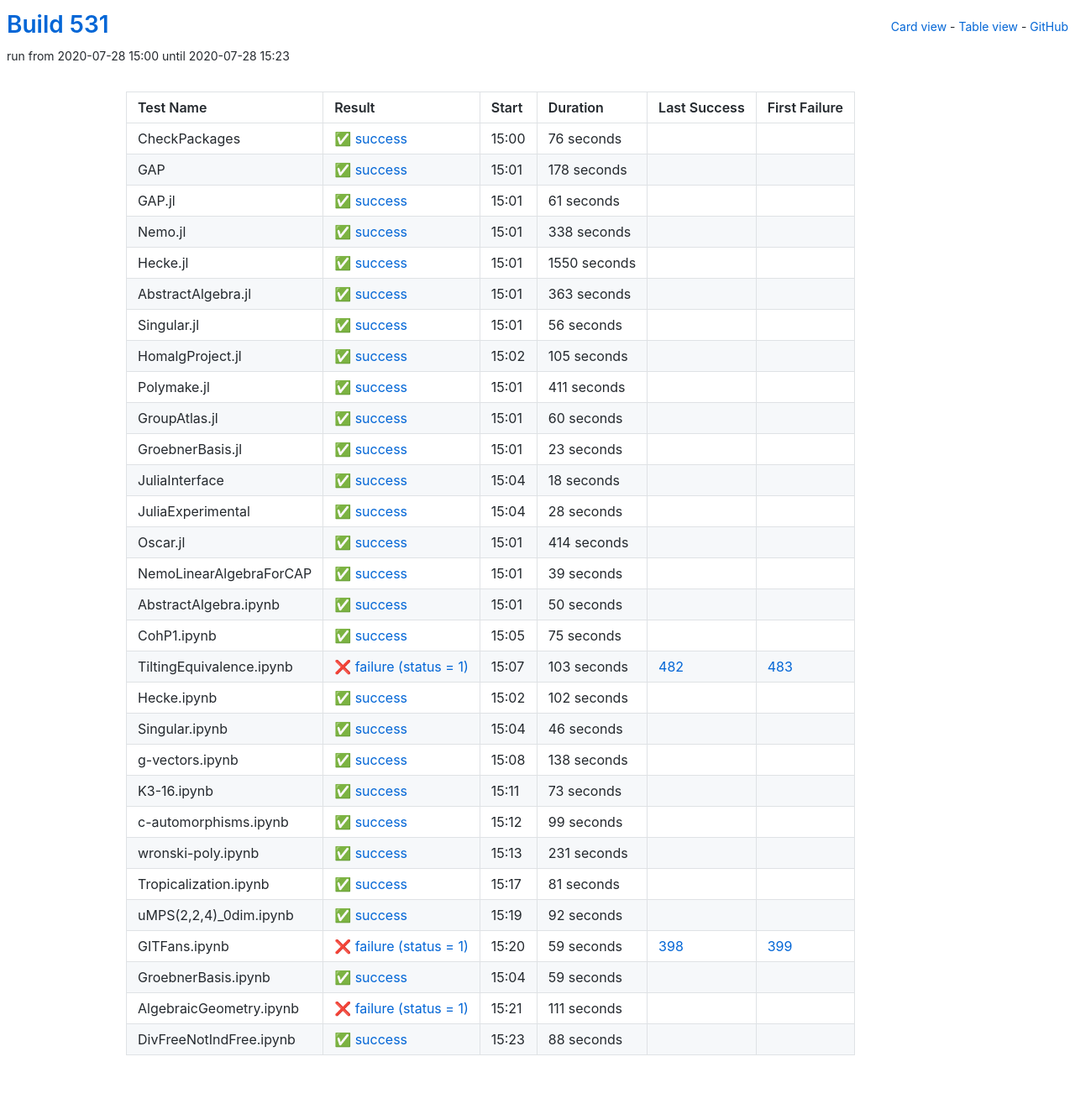
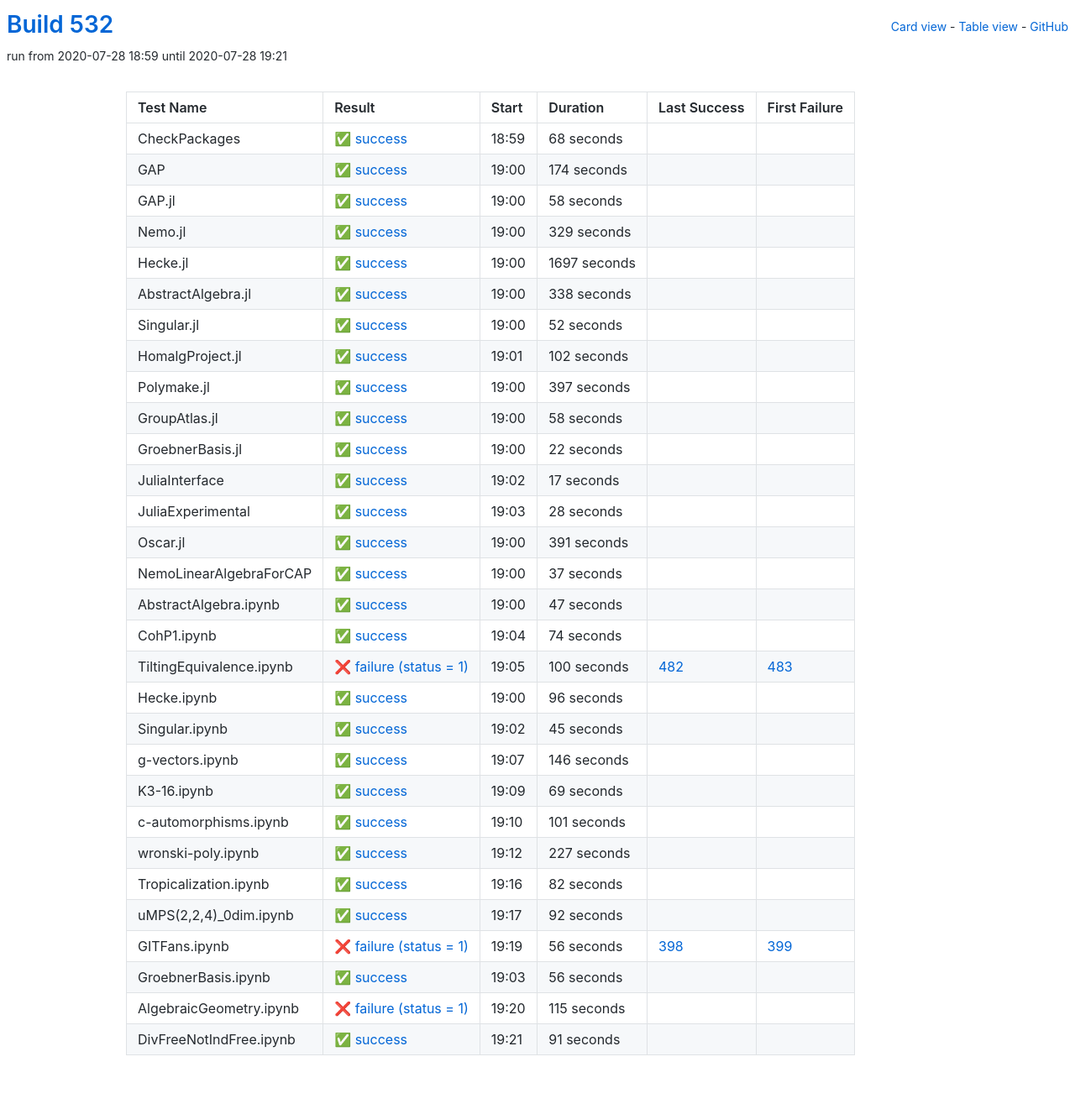
Before and after one commit to oscar-system/oscar-ci-status-stable, a Jekyll site: the page built from table.html, in a window 1280 px wide. Shown: the whole page at 84% size. Built offline with Jekyll 4.4.1, drawn with Linux system fonts in a browser that asks for light colours.

Commit message:
Build #532

```diff
--- a/_data/ci.yml
+++ b/_data/ci.yml
@@ -1,6 +1,6 @@
 ---
-build: 531
-build_url: https://oscarci.mathematik.uni-kl.de/job/oscar-stable/531/
+build: 532
+build_url: https://oscarci.mathematik.uni-kl.de/job/oscar-stable/532/
 job: oscar-stable
 organization: oscar-system
 repo: oscar-ci-status-stable
@@ -8,44 +8,68 @@ repourl: https://github.com/oscar-system/oscar-ci-status-stable
 tests:
 - name: CheckPackages
   id: checkpackages
-  log: https://oscarci.mathematik.uni-kl.de/job/oscar-stable/531/artifact/logs/build-531/CheckPackages.log
-  start: 2020-07-28 15:00
+  log: https://oscarci.mathematik.uni-kl.de/job/oscar-stable/532/artifact/logs/build-532/CheckPackages.log
+  start: 2020-07-28 18:59
   success: true
   exitcode: 0
   status: success
-  duration: 76
+  duration: 68
   last_success: false
   last_success_url:
   first_failure: false
   first_failure_url:
 - name: GAP
   id: gap
-  log: https://oscarci.mathematik.uni-kl.de/job/oscar-stable/531/artifact/logs/build-531/GAP.log
-  start: 2020-07-28 15:01
+  log: https://oscarci.mathematik.uni-kl.de/job/oscar-stable/532/artifact/logs/build-532/GAP.log
+  start: 2020-07-28 19:00
   success: true
   exitcode: 0
   status: success
-  duration: 178
+  duration: 174
   last_success: false
   last_success_url:
   first_failure: false
   first_failure_url:
 - name: GAP.jl
   id: gap-jl
-  log: https://oscarci.mathematik.uni-kl.de/job/oscar-stable/531/artifact/logs/build-531/GAP.jl.log
-  start: 2020-07-28 15:01
+  log: https://oscarci.mathematik.uni-kl.de/job/oscar-stable/532/artifact/logs/build-532/GAP.jl.log
+  start: 2020-07-28 19:00
   success: true
   exitcode: 0
   status: success
-  duration: 61
+  duration: 58
   last_success: false
   last_success_url:
   first_failure: false
   first_failure_url:
 - name: Nemo.jl
   id: nemo-jl
-  log: https://oscarci.mathematik.uni-kl.de/job/oscar-stable/531/artifact/logs/build-531/Nemo.jl.log
-  start: 2020-07-28 15:01
+  log: https://oscarci.mathematik.uni-kl.de/job/oscar-stable/532/artifact/logs/build-532/Nemo.jl.log
+  start: 2020-07-28 19:00
+  success: true
+  exitcode: 0
+  status: success
+  duration: 329
+  last_success: false
+  last_success_url:
+  first_failure: false
+  first_failure_url:
+- name: Hecke.jl
+  id: hecke-jl
+  log: https://oscarci.mathematik.uni-kl.de/job/oscar-stable/532/artifact/logs/build-532/Hecke.jl.log
+  start: 2020-07-28 19:00
+  success: true
+  exitcode: 0
+  status: success
+  duration: 1697
+  last_success: false
+  last_success_url:
+  first_failure: false
+  first_failure_url:
+- name: AbstractAlgebra.jl
+  id: abstractalgebra-jl
+  log: https://oscarci.mathematik.uni-kl.de/job/oscar-stable/532/artifact/logs/build-532/AbstractAlgebra.jl.log
+  start: 2020-07-28 19:00
   success: true
   exitcode: 0
   status: success
@@ -54,106 +78,82 @@ tests:
   last_success_url:
   first_failure: false
   first_failure_url:
-- name: Hecke.jl
-  id: hecke-jl
-  log: https://oscarci.mathematik.uni-kl.de/job/oscar-stable/531/artifact/logs/build-531/Hecke.jl.log
-  start: 2020-07-28 15:01
+- name: Singular.jl
+  id: singular-jl
+  log: https://oscarci.mathematik.uni-kl.de/job/oscar-stable/532/artifact/logs/build-532/Singular.jl.log
+  start: 2020-07-28 19:00
   success: true
   exitcode: 0
   status: success
-  duration: 1550
-  last_success: false
-  last_success_url:
-  first_failure: false
-  first_failure_url:
-- name: AbstractAlgebra.jl
-  id: abstractalgebra-jl
-  log: https://oscarci.mathematik.uni-kl.de/job/oscar-stable/531/artifact/logs/build-531/AbstractAlgebra.jl.log
-  start: 2020-07-28 15:01
-  success: true
-  exitcode: 0
-  status: success
-  duration: 363
-  last_success: false
-  last_success_url:
-  first_failure: false
-  first_failure_url:
-- name: Singular.jl
-  id: singular-jl
-  log: https://oscarci.mathematik.uni-kl.de/job/oscar-stable/531/artifact/logs/build-531/Singular.jl.log
-  start: 2020-07-28 15:01
-  success: true
-  exitcode: 0
-  status: success
-  duration: 56
+  duration: 52
   last_success: false
   last_success_url:
   first_failure: false
   first_failure_url:
 - name: HomalgProject.jl
   id: homalgproject-jl
-  log: https://oscarci.mathematik.uni-kl.de/job/oscar-stable/531/artifact/logs/build-531/HomalgProject.jl.log
-  start: 2020-07-28 15:02
+  log: https://oscarci.mathematik.uni-kl.de/job/oscar-stable/532/artifact/logs/build-532/HomalgProject.jl.log
+  start: 2020-07-28 19:01
   success: true
   exitcode: 0
   status: success
-  duration: 105
+  duration: 102
   last_success: false
   last_success_url:
   first_failure: false
   first_failure_url:
 - name: Polymake.jl
   id: polymake-jl
-  log: https://oscarci.mathematik.uni-kl.de/job/oscar-stable/531/artifact/logs/build-531/Polymake.jl.log
-  start: 2020-07-28 15:01
+  log: https://oscarci.mathematik.uni-kl.de/job/oscar-stable/532/artifact/logs/build-532/Polymake.jl.log
+  start: 2020-07-28 19:00
   success: true
   exitcode: 0
   status: success
-  duration: 411
+  duration: 397
   last_success: false
   last_success_url:
   first_failure: false
   first_failure_url:
 - name: GroupAtlas.jl
   id: groupatlas-jl
-  log: https://oscarci.mathematik.uni-kl.de/job/oscar-stable/531/artifact/logs/build-531/GroupAtlas.jl.log
-  start: 2020-07-28 15:01
+  log: https://oscarci.mathematik.uni-kl.de/job/oscar-stable/532/artifact/logs/build-532/GroupAtlas.jl.log
+  start: 2020-07-28 19:00
   success: true
   exitcode: 0
   status: success
-  duration: 60
+  duration: 58
   last_success: false
   last_success_url:
   first_failure: false
   first_failure_url:
 - name: GroebnerBasis.jl
   id: groebnerbasis-jl
-  log: https://oscarci.mathematik.uni-kl.de/job/oscar-stable/531/artifact/logs/build-531/GroebnerBasis.jl.log
-  start: 2020-07-28 15:01
+  log: https://oscarci.mathematik.uni-kl.de/job/oscar-stable/532/artifact/logs/build-532/GroebnerBasis.jl.log
+  start: 2020-07-28 19:00
   success: true
   exitcode: 0
   status: success
-  duration: 23
+  duration: 22
   last_success: false
   last_success_url:
   first_failure: false
   first_failure_url:
 - name: JuliaInterface
   id: juliainterface
-  log: https://oscarci.mathematik.uni-kl.de/job/oscar-stable/531/artifact/logs/build-531/JuliaInterface.log
-  start: 2020-07-28 15:04
+  log: https://oscarci.mathematik.uni-kl.de/job/oscar-stable/532/artifact/logs/build-532/JuliaInterface.log
+  start: 2020-07-28 19:02
   success: true
   exitcode: 0
   status: success
-  duration: 18
+  duration: 17
   last_success: false
   last_success_url:
   first_failure: false
   first_failure_url:
 - name: JuliaExperimental
   id: juliaexperimental
-  log: https://oscarci.mathematik.uni-kl.de/job/oscar-stable/531/artifact/logs/build-531/JuliaExperimental.log
-  start: 2020-07-28 15:04
+  log: https://oscarci.mathematik.uni-kl.de/job/oscar-stable/532/artifact/logs/build-532/JuliaExperimental.log
+  start: 2020-07-28 19:03
   success: true
   exitcode: 0
   status: success
@@ -164,152 +164,152 @@ tests:
   first_failure_url:
 - name: Oscar.jl
   id: oscar-jl
-  log: https://oscarci.mathematik.uni-kl.de/job/oscar-stable/531/artifact/logs/build-531/Oscar.jl.log
-  start: 2020-07-28 15:01
+  log: https://oscarci.mathematik.uni-kl.de/job/oscar-stable/532/artifact/logs/build-532/Oscar.jl.log
+  start: 2020-07-28 19:00
   success: true
   exitcode: 0
   status: success
-  duration: 414
+  duration: 391
   last_success: false
   last_success_url:
   first_failure: false
   first_failure_url:
 - name: NemoLinearAlgebraForCAP
   id: nemolinearalgebraforcap
-  log: https://oscarci.mathematik.uni-kl.de/job/oscar-stable/531/artifact/logs/build-531/NemoLinearAlgebraForCAP.log
-  start: 2020-07-28 15:01
+  log: https://oscarci.mathematik.uni-kl.de/job/oscar-stable/532/artifact/logs/build-532/NemoLinearAlgebraForCAP.log
+  start: 2020-07-28 19:00
   success: true
   exitcode: 0
   status: success
-  duration: 39
+  duration: 37
   last_success: false
   last_success_url:
   first_failure: false
   first_failure_url:
 - name: AbstractAlgebra.ipynb
   id: abstractalgebra-ipynb
-  log: https://oscarci.mathematik.uni-kl.de/job/oscar-stable/531/artifact/logs/build-531/AbstractAlgebra.ipynb.log
-  start: 2020-07-28 15:01
+  log: https://oscarci.mathematik.uni-kl.de/job/oscar-stable/532/artifact/logs/build-532/AbstractAlgebra.ipynb.log
+  start: 2020-07-28 19:00
   success: true
   exitcode: 0
   status: success
-  duration: 50
+  duration: 47
   last_success: false
   last_success_url:
   first_failure: false
   first_failure_url:
 - name: CohP1.ipynb
   id: cohp1-ipynb
-  log: https://oscarci.mathematik.uni-kl.de/job/oscar-stable/531/artifact/logs/build-531/CohP1.ipynb.log
-  start: 2020-07-28 15:05
+  log: https://oscarci.mathematik.uni-kl.de/job/oscar-stable/532/artifact/logs/build-532/CohP1.ipynb.log
+  start: 2020-07-28 19:04
   success: true
   exitcode: 0
   status: success
-  duration: 75
+  duration: 74
   last_success: false
   last_success_url:
   first_failure: false
   first_failure_url:
 - name: TiltingEquivalence.ipynb
   id: tiltingequivalence-ipynb
-  log: https://oscarci.mathematik.uni-kl.de/job/oscar-stable/531/artifact/logs/build-531/TiltingEquivalence.ipynb.log
-  start: 2020-07-28 15:07
+  log: https://oscarci.mathematik.uni-kl.de/job/oscar-stable/532/artifact/logs/build-532/TiltingEquivalence.ipynb.log
+  start: 2020-07-28 19:05
   success: false
   exitcode: 1
   status: failure
-  duration: 103
+  duration: 100
   last_success: 482
   last_success_url: https://oscarci.mathematik.uni-kl.de/job/oscar-stable/482/
   first_failure: 483
   first_failure_url: https://oscarci.mathematik.uni-kl.de/job/oscar-stable/483/
 - name: Hecke.ipynb
   id: hecke-ipynb
-  log: https://oscarci.mathematik.uni-kl.de/job/oscar-stable/531/artifact/logs/build-531/Hecke.ipynb.log
-  start: 2020-07-28 15:02
+  log: https://oscarci.mathematik.uni-kl.de/job/oscar-stable/532/artifact/logs/build-532/Hecke.ipynb.log
+  start: 2020-07-28 19:00
   success: true
   exitcode: 0
   status: success
-  duration: 102
+  duration: 96
   last_success: false
   last_success_url:
   first_failure: false
   first_failure_url:
 - name: Singular.ipynb
   id: singular-ipynb
-  log: https://oscarci.mathematik.uni-kl.de/job/oscar-stable/531/artifact/logs/build-531/Singular.ipynb.log
-  start: 2020-07-28 15:04
+  log: https://oscarci.mathematik.uni-kl.de/job/oscar-stable/532/artifact/logs/build-532/Singular.ipynb.log
+  start: 2020-07-28 19:02
   success: true
   exitcode: 0
   status: success
-  duration: 46
+  duration: 45
   last_success: false
   last_success_url:
   first_failure: false
   first_failure_url:
 - name: g-vectors.ipynb
   id: g-vectors-ipynb
-  log: https://oscarci.mathematik.uni-kl.de/job/oscar-stable/531/artifact/logs/build-531/g-vectors.ipynb.log
-  start: 2020-07-28 15:08
+  log: https://oscarci.mathematik.uni-kl.de/job/oscar-stable/532/artifact/logs/build-532/g-vectors.ipynb.log
+  start: 2020-07-28 19:07
   success: true
   exitcode: 0
   status: success
-  duration: 138
+  duration: 146
   last_success: false
   last_success_url:
   first_failure: false
   first_failure_url:
 - name: K3-16.ipynb
   id: k3-16-ipynb
-  log: https://oscarci.mathematik.uni-kl.de/job/oscar-stable/531/artifact/logs/build-531/K3-16.ipynb.log
-  start: 2020-07-28 15:11
+  log: https://oscarci.mathematik.uni-kl.de/job/oscar-stable/532/artifact/logs/build-532/K3-16.ipynb.log
+  start: 2020-07-28 19:09
   success: true
   exitcode: 0
   status: success
-  duration: 73
+  duration: 69
   last_success: false
   last_success_url:
   first_failure: false
   first_failure_url:
 - name: c-automorphisms.ipynb
   id: c-automorphisms-ipynb
-  log: https://oscarci.mathematik.uni-kl.de/job/oscar-stable/531/artifact/logs/build-531/c-automorphisms.ipynb.log
-  start: 2020-07-28 15:12
+  log: https://oscarci.mathematik.uni-kl.de/job/oscar-stable/532/artifact/logs/build-532/c-automorphisms.ipynb.log
+  start: 2020-07-28 19:10
   success: true
   exitcode: 0
   status: success
-  duration: 99
+  duration: 101
   last_success: false
   last_success_url:
   first_failure: false
   first_failure_url:
 - name: wronski-poly.ipynb
   id: wronski-poly-ipynb
-  log: https://oscarci.mathematik.uni-kl.de/job/oscar-stable/531/artifact/logs/build-531/wronski-poly.ipynb.log
-  start: 2020-07-28 15:13
+  log: https://oscarci.mathematik.uni-kl.de/job/oscar-stable/532/artifact/logs/build-532/wronski-poly.ipynb.log
+  start: 2020-07-28 19:12
   success: true
   exitcode: 0
   status: success
-  duration: 231
+  duration: 227
   last_success: false
   last_success_url:
   first_failure: false
   first_failure_url:
 - name: Tropicalization.ipynb
   id: tropicalization-ipynb
-  log: https://oscarci.mathematik.uni-kl.de/job/oscar-stable/531/artifact/logs/build-531/Tropicalization.ipynb.log
-  start: 2020-07-28 15:17
+  log: https://oscarci.mathematik.uni-kl.de/job/oscar-stable/532/artifact/logs/build-532/Tropicalization.ipynb.log
+  start: 2020-07-28 19:16
   success: true
   exitcode: 0
   status: success
-  duration: 81
+  duration: 82
   last_success: false
   last_success_url:
   first_failure: false
   first_failure_url:
 - name: uMPS(2,2,4)_0dim.ipynb
   id: umps-2-2-4-0dim-ipynb
-  log: https://oscarci.mathematik.uni-kl.de/job/oscar-stable/531/artifact/logs/build-531/uMPS-2-2-4-_0dim.ipynb.log
-  start: 2020-07-28 15:19
+  log: https://oscarci.mathematik.uni-kl.de/job/oscar-stable/532/artifact/logs/build-532/uMPS-2-2-4-_0dim.ipynb.log
+  start: 2020-07-28 19:17
   success: true
   exitcode: 0
   status: success
@@ -320,48 +320,48 @@ tests:
   first_failure_url:
 - name: GITFans.ipynb
   id: gitfans-ipynb
-  log: https://oscarci.mathematik.uni-kl.de/job/oscar-stable/531/artifact/logs/build-531/GITFans.ipynb.log
-  start: 2020-07-28 15:20
+  log: https://oscarci.mathematik.uni-kl.de/job/oscar-stable/532/artifact/logs/build-532/GITFans.ipynb.log
+  start: 2020-07-28 19:19
   success: false
   exitcode: 1
   status: failure
-  duration: 59
+  duration: 56
   last_success: 398
   last_success_url: https://oscarci.mathematik.uni-kl.de/job/oscar-stable/398/
   first_failure: 399
   first_failure_url: https://oscarci.mathematik.uni-kl.de/job/oscar-stable/399/
 - name: GroebnerBasis.ipynb
   id: groebnerbasis-ipynb
-  log: https://oscarci.mathematik.uni-kl.de/job/oscar-stable/531/artifact/logs/build-531/GroebnerBasis.ipynb.log
-  start: 2020-07-28 15:04
+  log: https://oscarci.mathematik.uni-kl.de/job/oscar-stable/532/artifact/logs/build-532/GroebnerBasis.ipynb.log
+  start: 2020-07-28 19:03
   success: true
   exitcode: 0
   status: success
-  duration: 59
+  duration: 56
   last_success: false
   last_success_url:
   first_failure: false
   first_failure_url:
 - name: AlgebraicGeometry.ipynb
   id: algebraicgeometry-ipynb
-  log: https://oscarci.mathematik.uni-kl.de/job/oscar-stable/531/artifact/logs/build-531/AlgebraicGeometry.ipynb.log
-  start: 2020-07-28 15:21
+  log: https://oscarci.mathematik.uni-kl.de/job/oscar-stable/532/artifact/logs/build-532/AlgebraicGeometry.ipynb.log
+  start: 2020-07-28 19:20
   success: false
   exitcode: 1
   status: failure
-  duration: 111
+  duration: 115
   last_success: false
   last_success_url:
   first_failure: false
   first_failure_url:
 - name: DivFreeNotIndFree.ipynb
   id: divfreenotindfree-ipynb
-  log: https://oscarci.mathematik.uni-kl.de/job/oscar-stable/531/artifact/logs/build-531/DivFreeNotIndFree.ipynb.log
-  start: 2020-07-28 15:23
+  log: https://oscarci.mathematik.uni-kl.de/job/oscar-stable/532/artifact/logs/build-532/DivFreeNotIndFree.ipynb.log
+  start: 2020-07-28 19:21
   success: true
   exitcode: 0
   status: success
-  duration: 88
+  duration: 91
   last_success: false
   last_success_url:
   first_failure: false
```
Also changed, not shown: README.md.
